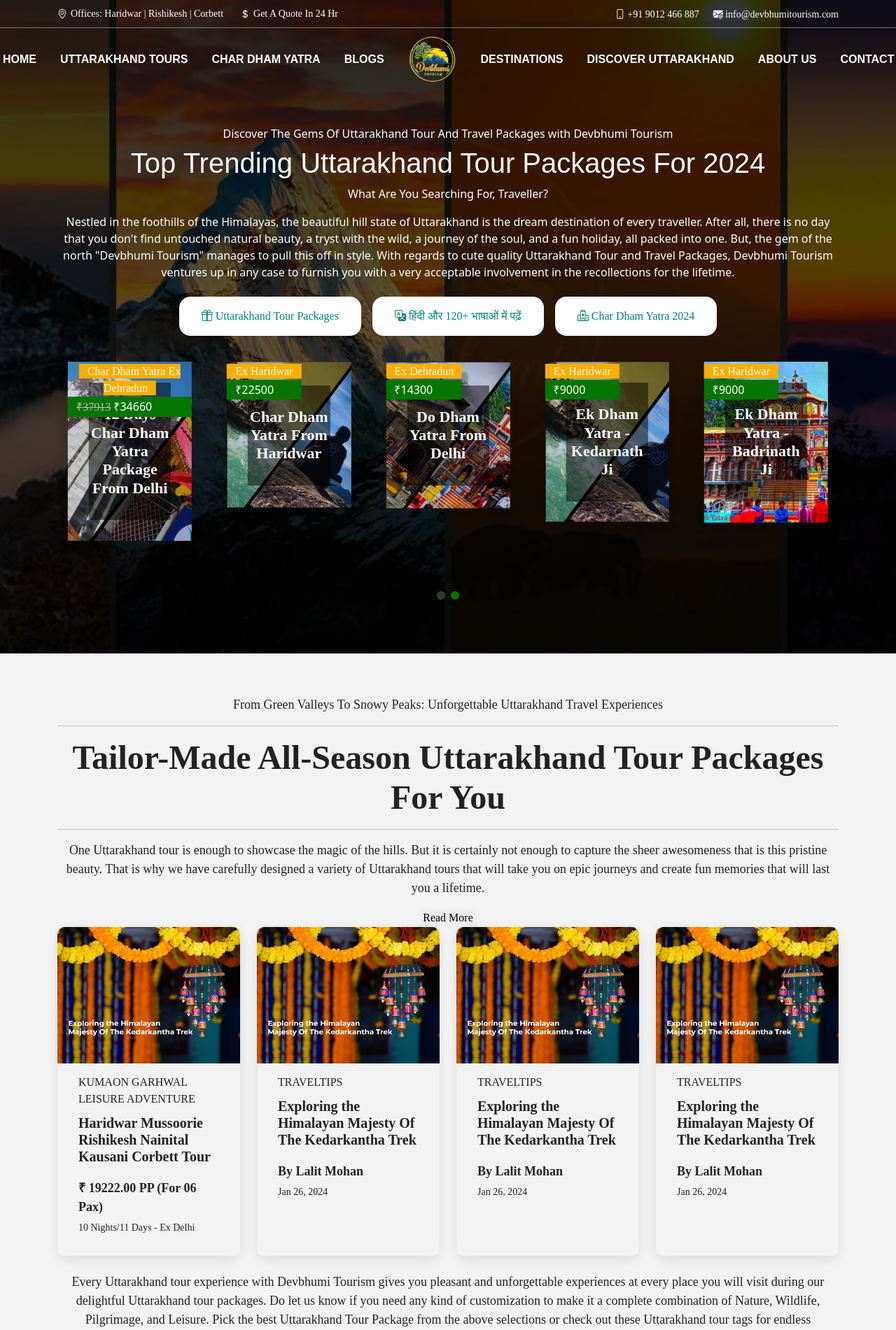
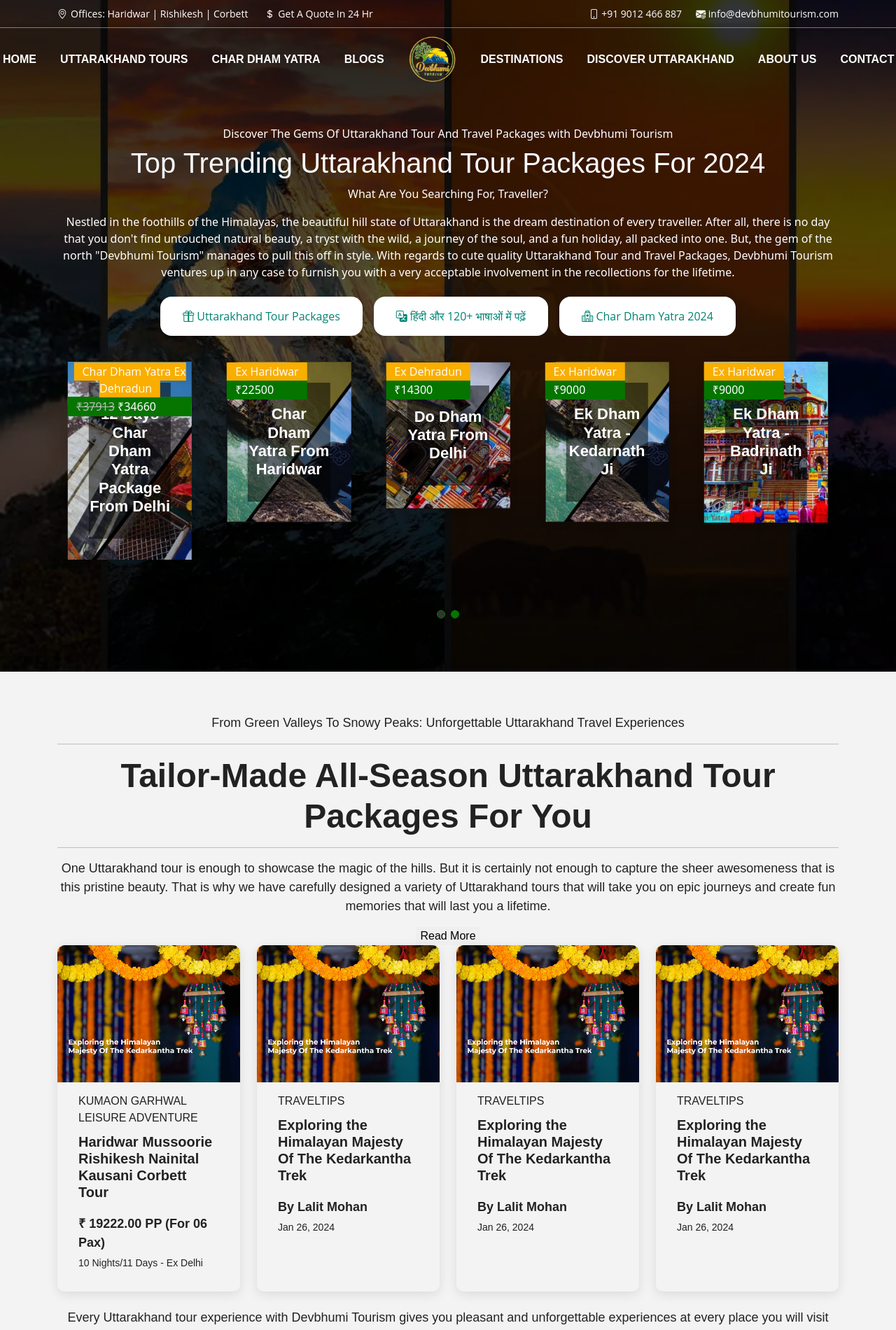
Before and after one commit to sualsoft/devbhumitourism, a Jekyll site: the page built from index.markdown, in a window 1280 px wide. Shown: the top 1901 px of the page at 70% size. Built offline with Jekyll 4.4.1, drawn with Linux system fonts in a browser that asks for light colours; some web fonts are replaced.

Commit message:
Update head.html

```diff
--- a/_includes/head.html
+++ b/_includes/head.html
@@ -8,6 +8,13 @@
   <link href="/assets/img/favicon.png" rel="icon" />
   <link href="/assets/img/apple-touch-icon.png" rel="apple-touch-icon" />
 
+   <!-- Google Fonts -->
+  <link rel="preconnect" href="https://fonts.googleapis.com" />
+  <link rel="preconnect" href="https://fonts.gstatic.com" crossorigin />
+  <link
+    href="https://fonts.googleapis.com/css2?family=Moulpali&family=Nova+Flat&display=swap"
+    rel="stylesheet"
+  />
 
   <!-- plugins CSS Files -->
   <link
@@ -27,14 +34,5 @@
 
   <!-- Template Main CSS File -->
   <link href="/assets/css/main.css" rel="stylesheet" />
-  <style>
-@font-face {
-   font-family: myFirstFont;
-   src: url(sansation_light.woff);
-}
 
-* {
-   font-family: myFirstFont;
-}
-</style>
 </head>
```
